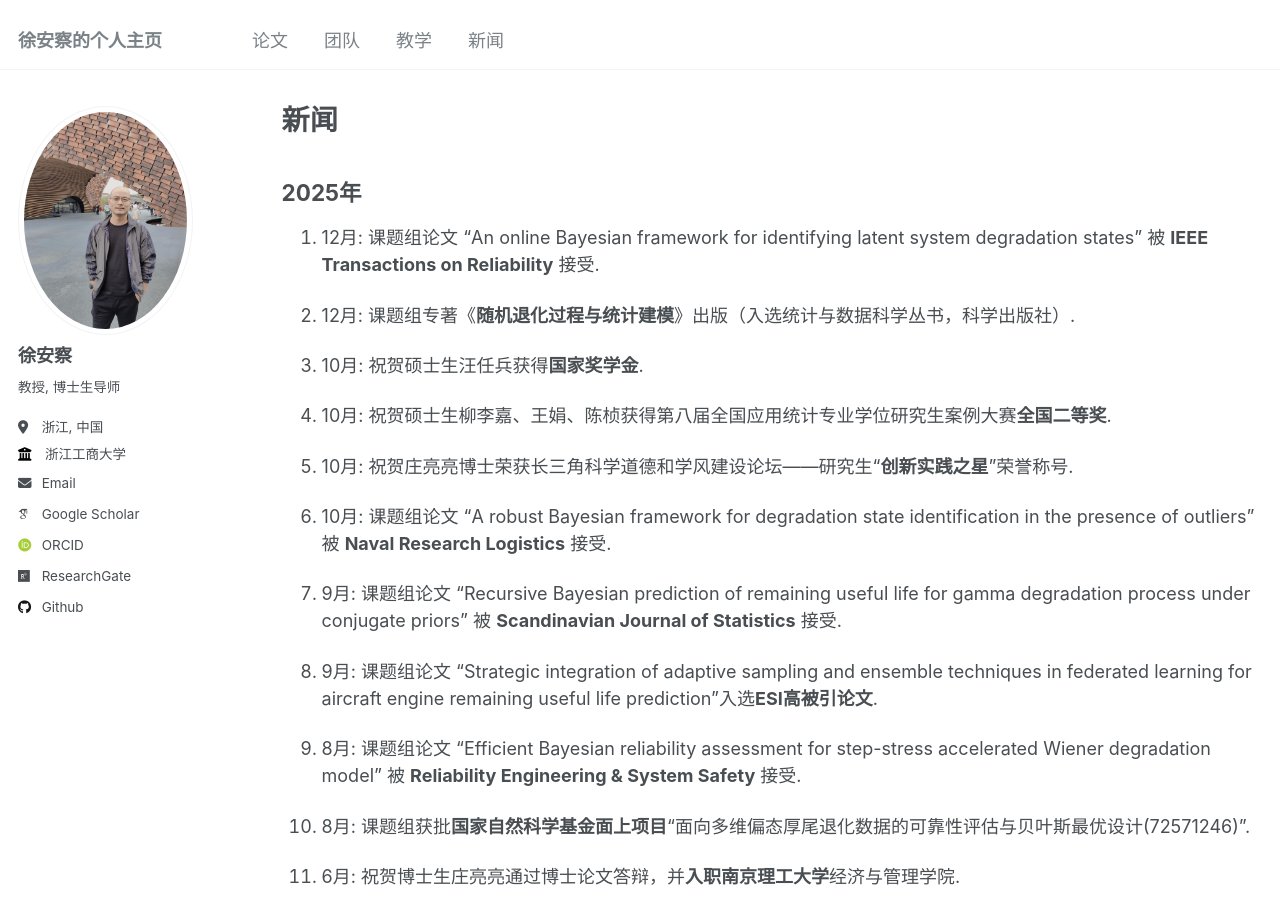
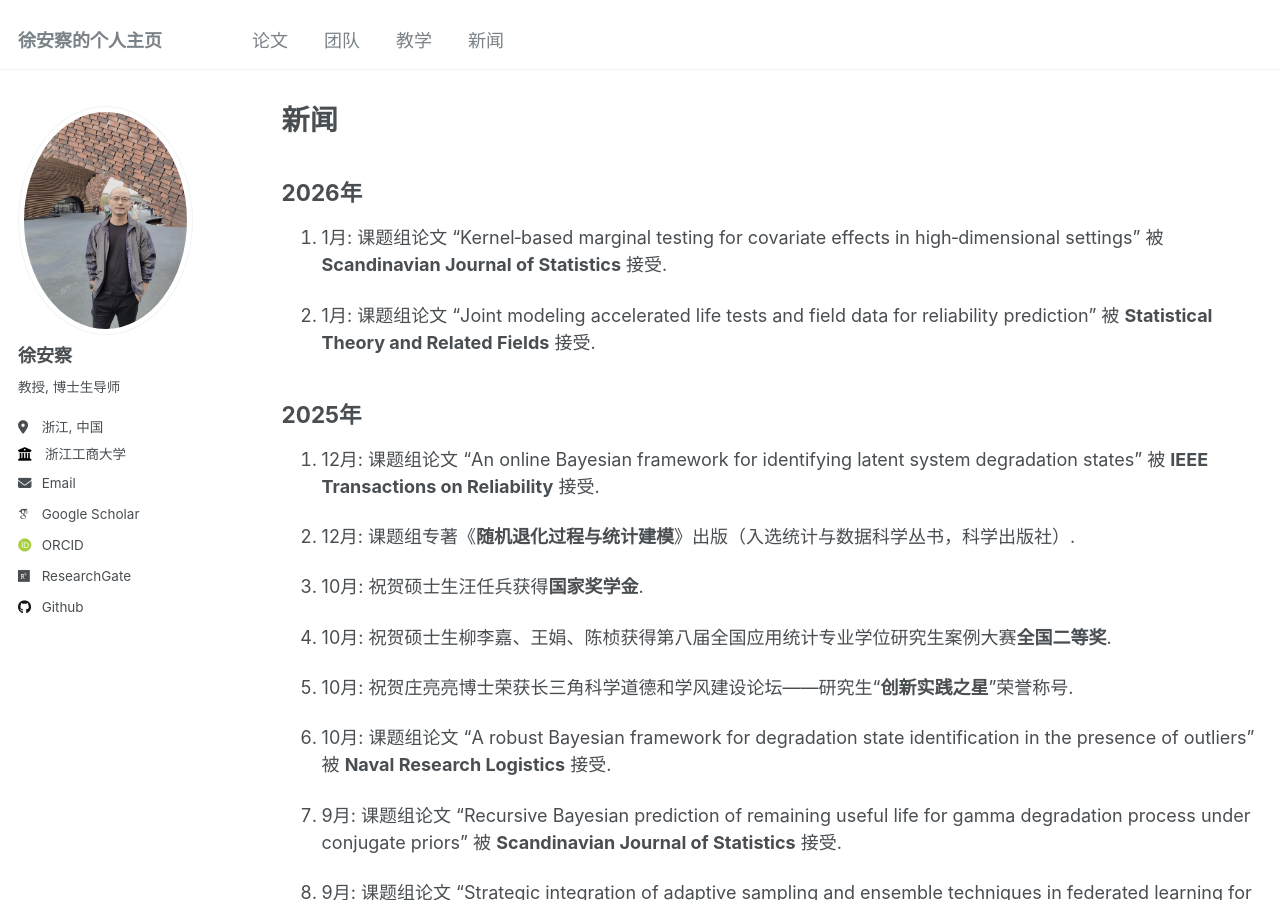
Before and after one commit to XU-ANCHA/XU-ANCHA.github.io, a Jekyll site: the page built from _pages/year-archive.md, in a window 1280 px wide and 900 px high. Built offline with Jekyll 4.4.1, drawn with Linux system fonts in a browser that asks for light colours; some web fonts are replaced.

Commit message:
Update year-archive.md

```diff
--- a/_pages/year-archive.md
+++ b/_pages/year-archive.md
@@ -4,6 +4,12 @@ title: "新闻"
 permalink: /year-archive/
 author_profile: true
 ---
+
+## 2026年
+
+1. 1月: 课题组论文 “Kernel‐based marginal testing for covariate effects in high‐dimensional settings” 被 **Scandinavian Journal of Statistics**  接受.
+
+1. 1月: 课题组论文 “Joint modeling accelerated life tests and field data for reliability prediction” 被 **Statistical Theory and Related Fields**  接受.
 
 ## 2025年
 
```
